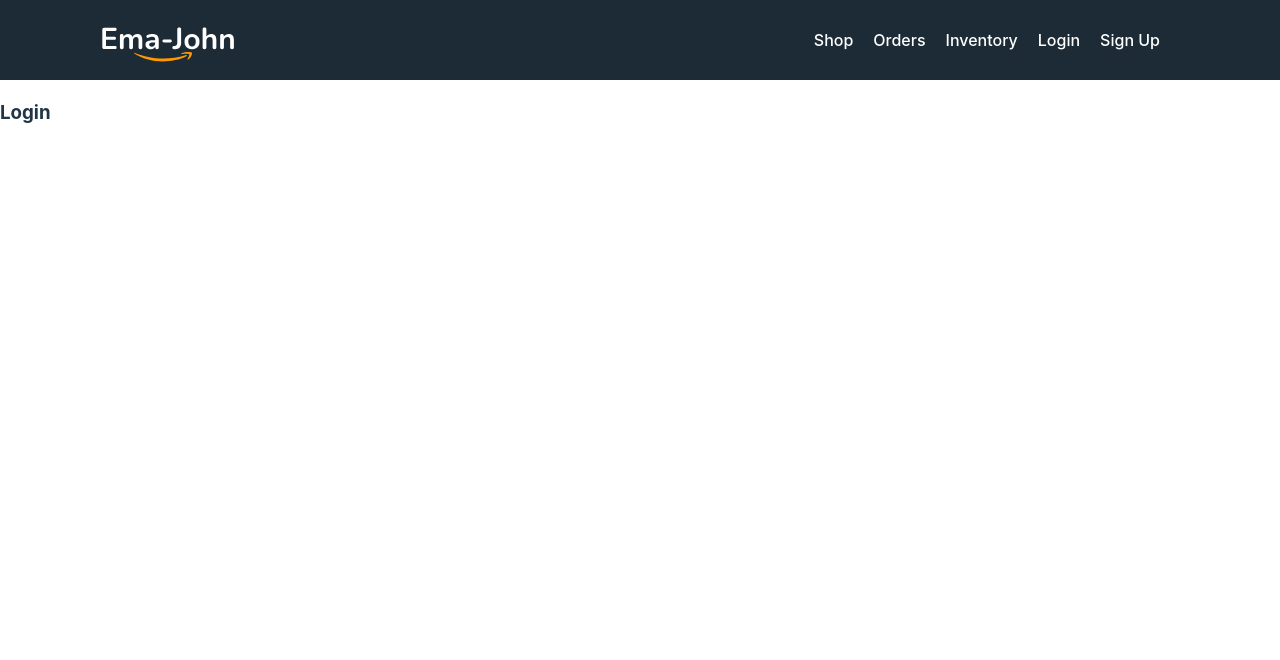
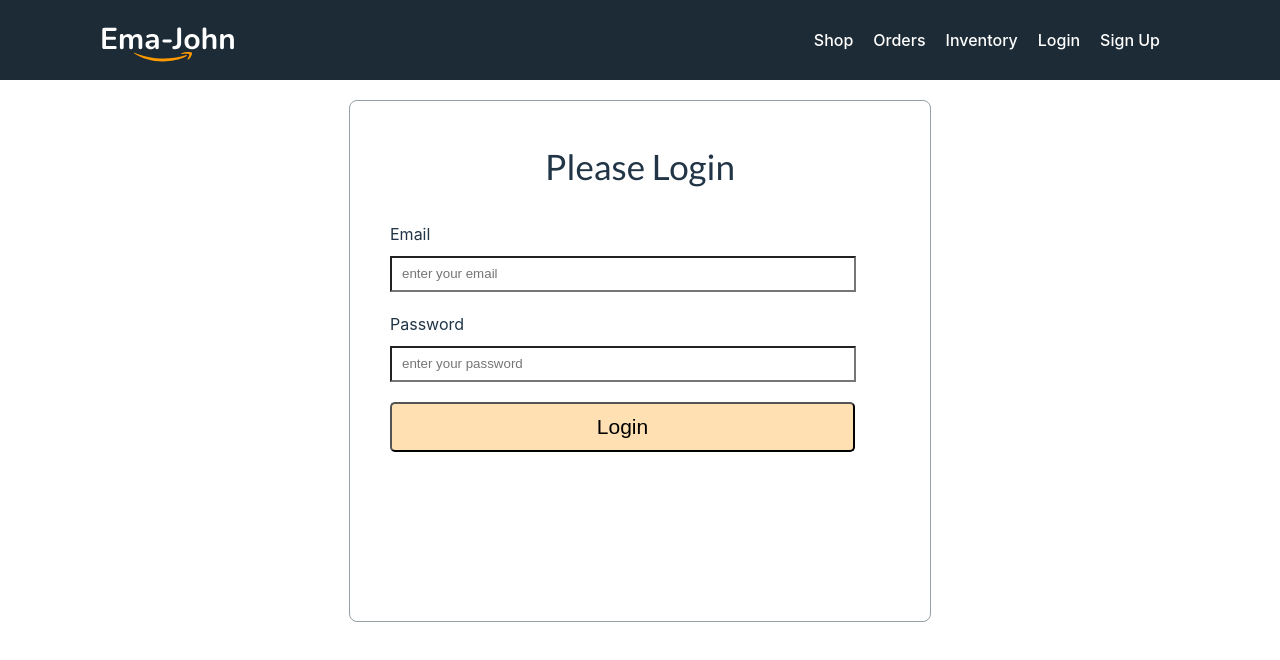
Before and after one commit to arefin-aareef/ecommerce-react, a React (Vite) app: page /login in a window 1280 px wide. Shown: the top 660 px of the page. Built offline with nearby package versions, Linux system fonts and the light colour scheme.

Commit message:
signup & login component modified

```diff
--- a/src/components/Login/Login.css
+++ b/src/components/Login/Login.css
@@ -0,0 +1,40 @@
+.form-container {
+  width: 500px;
+  height: 500px;
+  margin: 20px auto;
+  border: 1px solid #95a0a7;
+  border-radius: 8px;
+  padding: 10px 40px;
+}
+
+.form-title {
+  font-family: "Lato", sans-serif;
+  font-size: 35px;
+  text-align: center;
+}
+
+.form-control {
+  margin-bottom: 20px;
+}
+
+.form-control label {
+  display: block;
+  margin-bottom: 10px;
+}
+
+.form-control input {
+  background-color: white;
+  color: black;
+  width: 450px;
+  height: 30px;
+  padding-left: 10px;
+}
+
+.btn-submit {
+  width: 465px;
+  height: 50px;
+  background: rgba(255, 153, 0, 0.3);
+  border-radius: 5px;
+  color: black;
+  font-size: 21px;
+}
--- a/src/components/Login/Login.jsx
+++ b/src/components/Login/Login.jsx
@@ -1,12 +1,37 @@
-import React from 'react';
-import './Login.css'
+import React from "react";
+import "./Login.css";
 
 const Login = () => {
-    return (
-        <div>
-            <h3>Login</h3>
-        </div>
-    );
+  return (
+    <div>
+      <div className="form-container">
+        <h2 className="form-title">Please Login</h2>
+        <form>
+          <div className="form-control">
+            <label htmlFor="">Email</label>
+            <input
+              type="email"
+              name="email"
+              id="email"
+              placeholder="enter your email"
+              required
+            />
+          </div>
+          <div className="form-control">
+            <label htmlFor="">Password</label>
+            <input
+              type="password"
+              name="password"
+              id="password"
+              placeholder="enter your password"
+              required
+            />
+          </div>
+          <input className="btn-submit" type="submit" value="Login"/>
+        </form>
+      </div>
+    </div>
+  );
 };
 
 export default Login;
--- a/src/components/SignUp/SignUp.jsx
+++ b/src/components/SignUp/SignUp.jsx
@@ -4,8 +4,43 @@ import './SignUp.css'
 const SignUp = () => {
     return (
         <div>
-            <h2>Please Sign Up!</h2>
-        </div>
+      <div className="form-container">
+        <h2 className="form-title">Please Sign Up!</h2>
+        <form>
+          <div className="form-control">
+            <label htmlFor="">Email</label>
+            <input
+              type="email"
+              name="email"
+              id="email"
+              placeholder="enter your email"
+              required
+            />
+          </div>
+          <div className="form-control">
+            <label htmlFor="">Password</label>
+            <input
+              type="password"
+              name="password"
+              id="password"
+              placeholder="enter your password"
+              required
+            />
+          </div>
+          <div className="form-control">
+            <label htmlFor="">Confirm Password</label>
+            <input
+              type="password"
+              name="confirm"
+              id="confirm"
+              placeholder="confirm your password"
+              required
+            />
+          </div>
+          <input className="btn-submit" type="submit" value="Sign Up"/>
+        </form>
+      </div>
+    </div>
     );
 };
 
--- a/src/index.css
+++ b/src/index.css
@@ -1,3 +1,5 @@
+@import url('https://fonts.googleapis.com/css2?family=Lato&display=swap');
+
 :root {
   font-family: Inter, system-ui, Avenir, Helvetica, Arial, sans-serif;
   line-height: 1.5;
```
